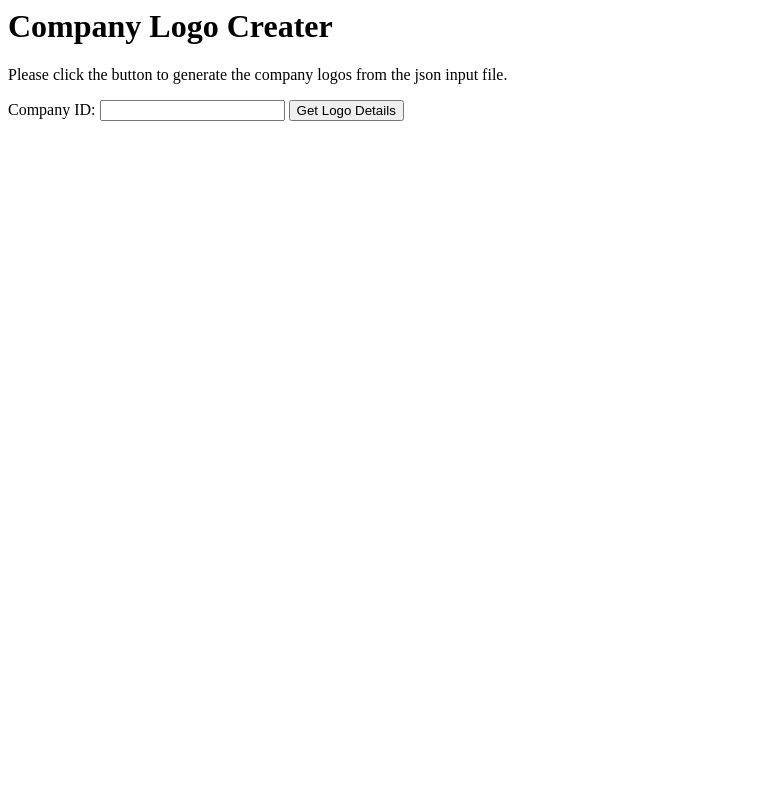
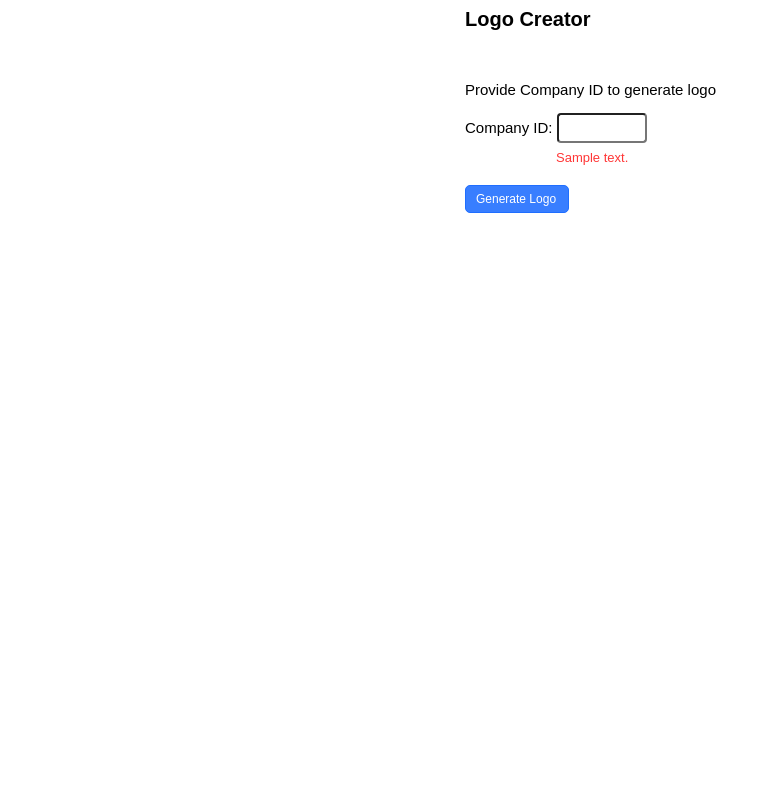
Before and after one commit to VishalPanchal96/logo-creator, a Flask app: template templates/create_logo.html in a window 1280 px wide. Shown: the whole page, without its empty margins (0-771 px from the left). Run offline with Flask 2, Linux system fonts and the light colour scheme; the template is opened without the code that fills it: most values are stand-ins (such as "Sample title", 1, 10 or a date in 2020).

Commit message:
Front end changes

```diff
--- a/app.py
+++ b/app.py
@@ -60,7 +60,7 @@ def get_company_logo(company_id):
 
         return render_template('view_logo.html', companyDetails = logo_details)
     except:
-        return "Please enter proper ID"
+        return render_template('create_logo.html', companyDetails = "Please enter valid ID")
 
 
 # Function check_occurence() : checking the occurence of each letter in the company name and returning the object
@@ -125,4 +125,5 @@ if __name__ == "__main__":
 #Handling for invalid routes
 @app.errorhandler(404)
 def page_not_found(e):
-    return jsonify({"status": "404", "data": "Page Not Found!"})
+    return render_template('create_logo.html', companyDetails = "Please enter a Id")
+    # return jsonify({"status": "404", "data": "Page Not Found!"})
--- a/templates/create_logo.html
+++ b/templates/create_logo.html
@@ -1,11 +1,69 @@
 <html>
-
+<head>
+    <style>
+        .generate-logo-btn{
+            border: solid 1px #1f6eff;
+            height: 14px;
+            border-radius: 5px;
+            width: 82px;
+            font-family: sans-serif;
+            font-size: 12px;
+            margin-top: 20px;
+            background: #387eff;
+            padding: 8px;
+            color: white;
+            cursor: pointer;
+            padding-top: 6px;
+            padding-bottom: 6px;
+            padding-left: 10px;
+            padding-right: 10px;
+        }
+        .generate-logo-btn:active{
+            transform: translateY(1px);
+        }
+        .input-id{
+            height: 30px;
+            width: 90px;
+            border-radius: 4px;
+            padding-left: 5px;
+        }
+        .container{
+            width: 350px;
+            margin: 0 auto;
+            border-radius: 10px;
+        }
+        p{
+            margin-top: 50px;
+            font-family: sans-serif;
+            font-size: 15px;
+        }
+        .error-msg{
+            display: block;
+            margin-top: 2%;
+            margin-left: 26%;
+            font-family: sans-serif;
+            font-size: 13px;
+            color: #ff3636;
+        }
+        h3{
+            font-family: sans-serif;
+            font-size: 20px;
+        }
+        .companyId{
+            font-family: sans-serif;
+            font-size: 15px;
+        }
+    </style>
+</head>
 <body>
-    <h1>Company Logo Creater</h1>
-    <p>Please click the button to generate the company logos from the json input file.</p>
-    Company ID: <input type="text" name="FirstName" id="companyId">
-    <button onclick="createLogo()">Get Logo Details</button>
-    <br> {{ error }}
+    <div class="container">
+        <h3>Logo Creator</h3>
+        <p>Provide Company ID to generate logo</p>
+        <span class="companyId">Company ID: </span><input class="input-id" type="text" name="FirstName" id="companyId">
+        <span class="error-msg">{{companyDetails}}</span>
+        <div class="generate-logo-btn" onclick="createLogo()">Generate Logo</div>
+        <br>
+    </div>
     <script>
         function createLogo() {
             companyId = document.getElementById("companyId").value
```
Also changed, not shown: templates/view_logo.html (+58 -7 lines).
